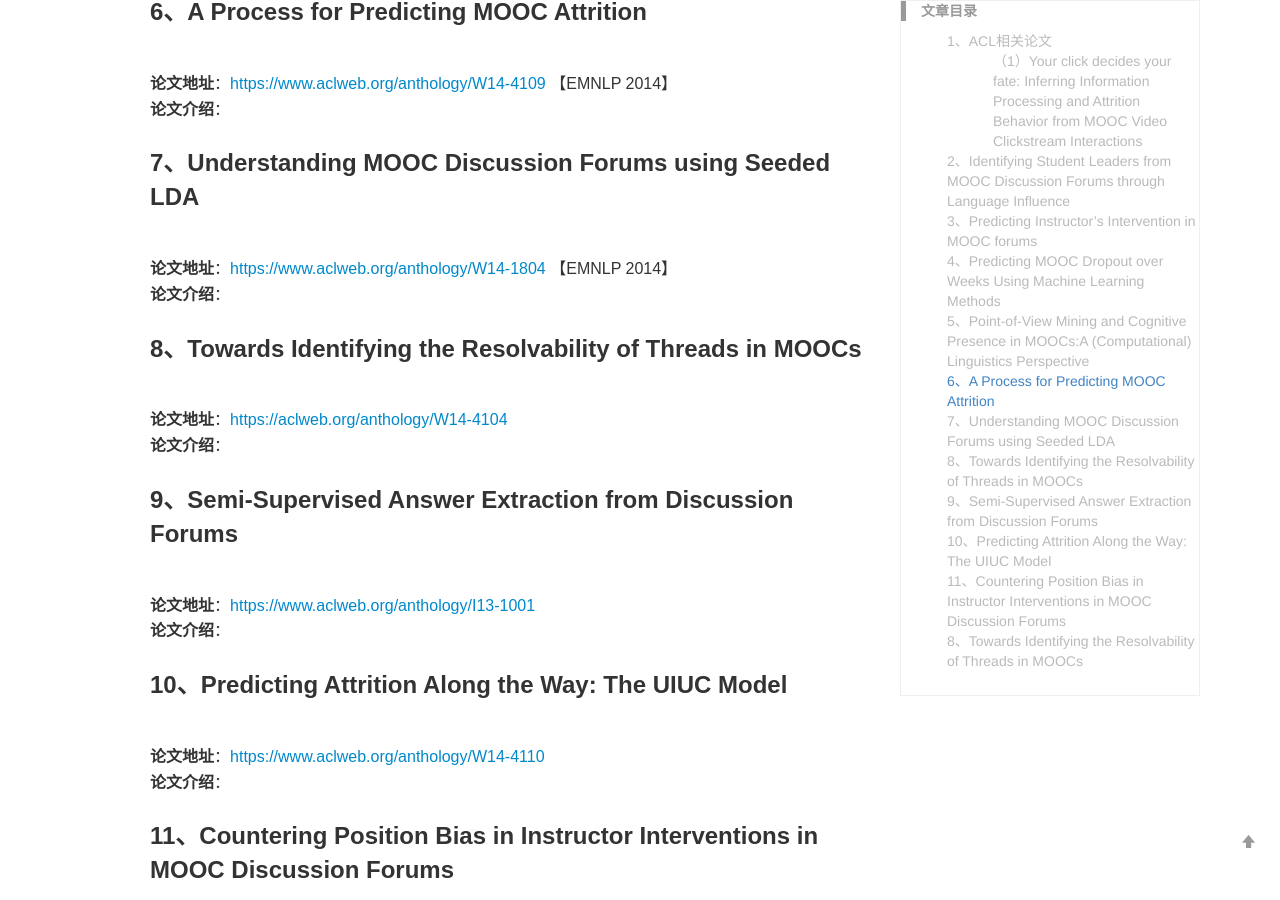
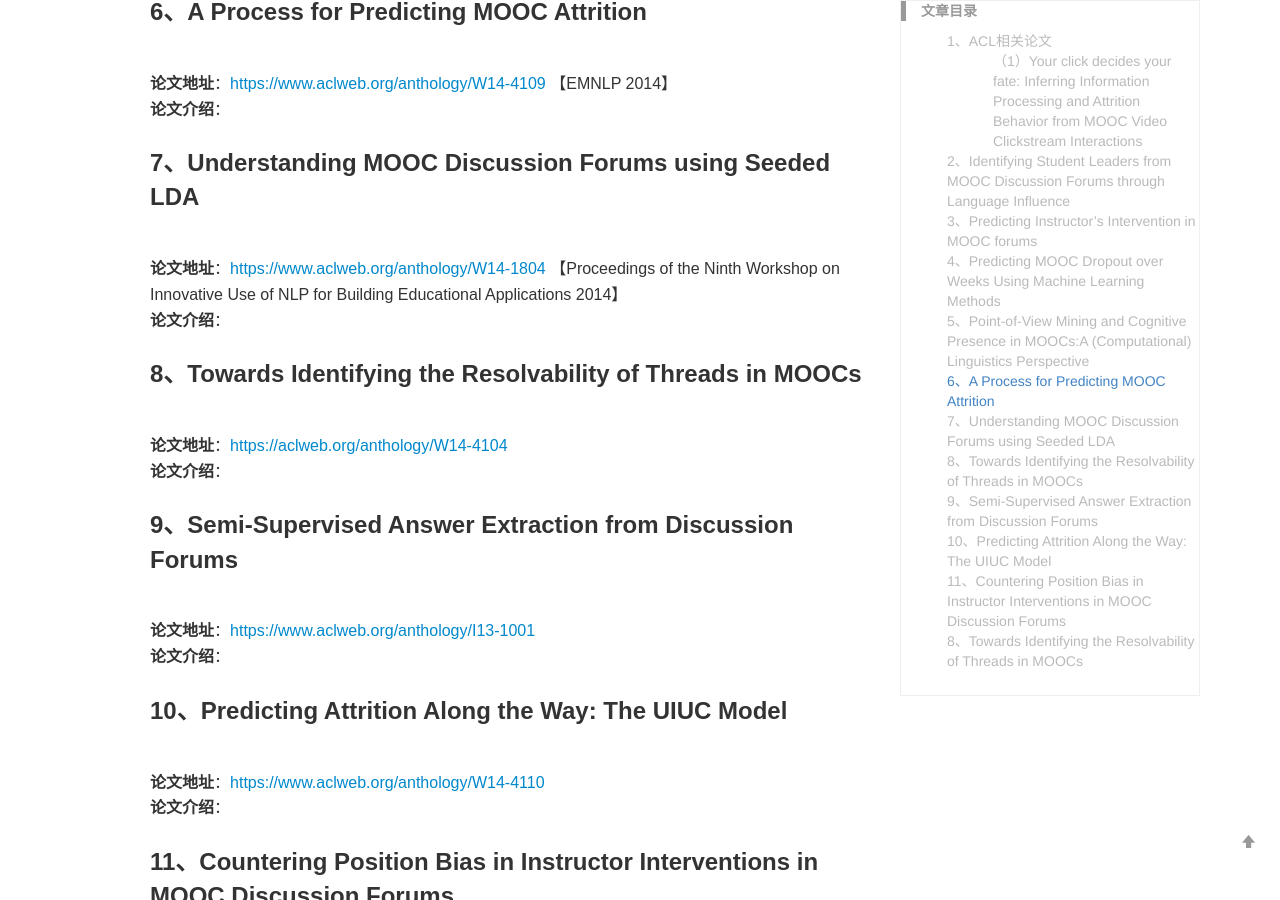
Before and after one commit to yuanmingchen/yuanmingchen.github.io, a Jekyll site: the page built from _posts/2019-04-19-online course nlp paper survey 2.md, in a window 1280 px wide and 900 px high, scrolled down 1723 px. Built offline with Jekyll 4.4.1, drawn with Linux system fonts in a browser that asks for light colours; comment, search, counter and statistics services are not loaded.

Commit message:
Updates _posts/2019-04-19-online course nlp paper survey 2.md
Auto commit by GitBook Editor

```diff
--- a/_posts/2019-04-19-online course nlp paper survey 2.md
+++ b/_posts/2019-04-19-online course nlp paper survey 2.md
@@ -54,7 +54,7 @@ Ratechange fast clicks while playing or pausing video lecture content, indicatin
 **论文介绍**：
 
 ### 7、Understanding MOOC Discussion Forums using Seeded LDA
-**论文地址**：<https://www.aclweb.org/anthology/W14-1804>  【EMNLP 2014】
+**论文地址**：<https://www.aclweb.org/anthology/W14-1804>  【Proceedings of the Ninth Workshop on Innovative Use of NLP for Building Educational Applications 2014】
 **论文介绍**：
 
 ### 8、Towards Identifying the Resolvability of Threads in MOOCs
```
